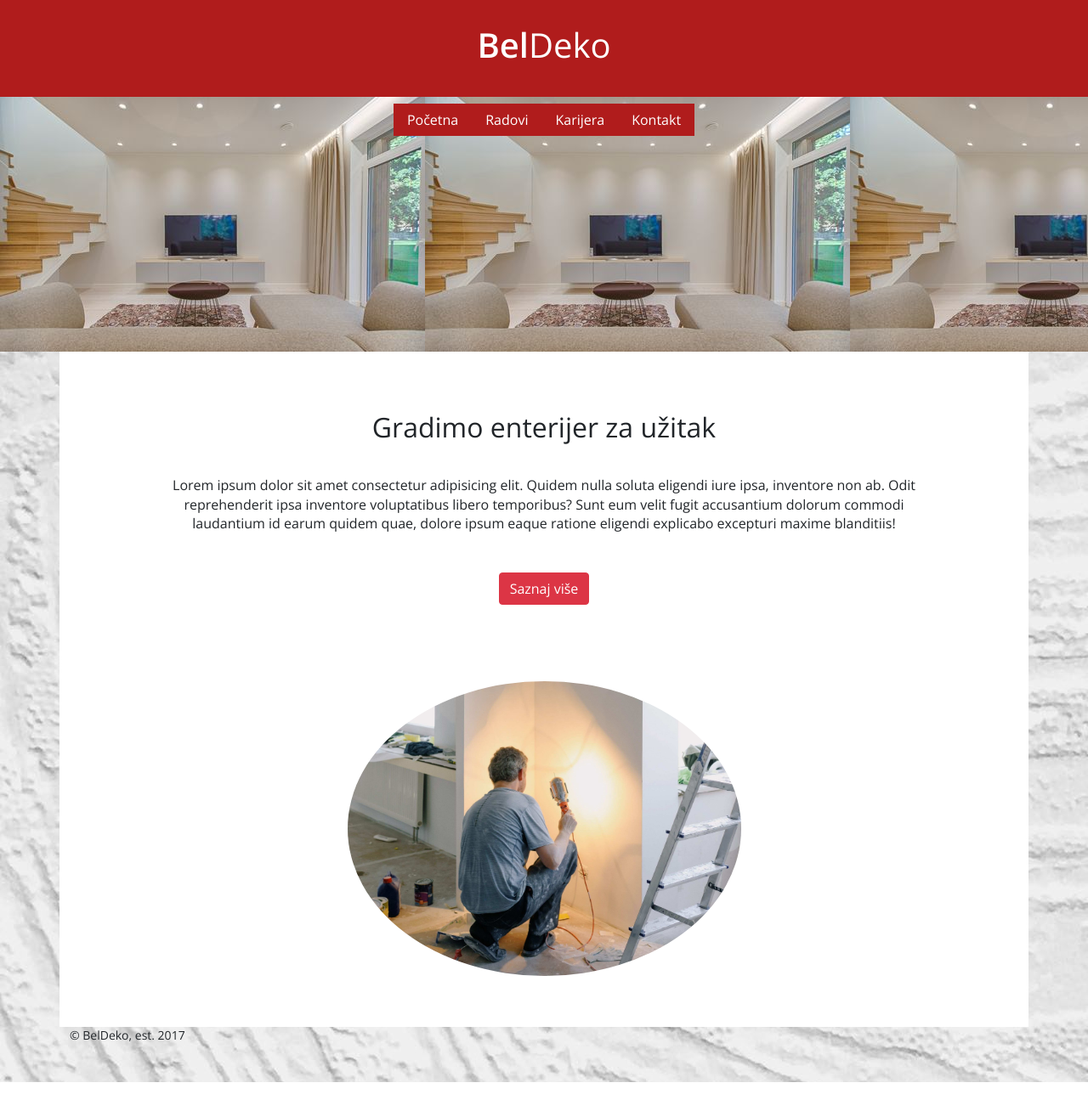
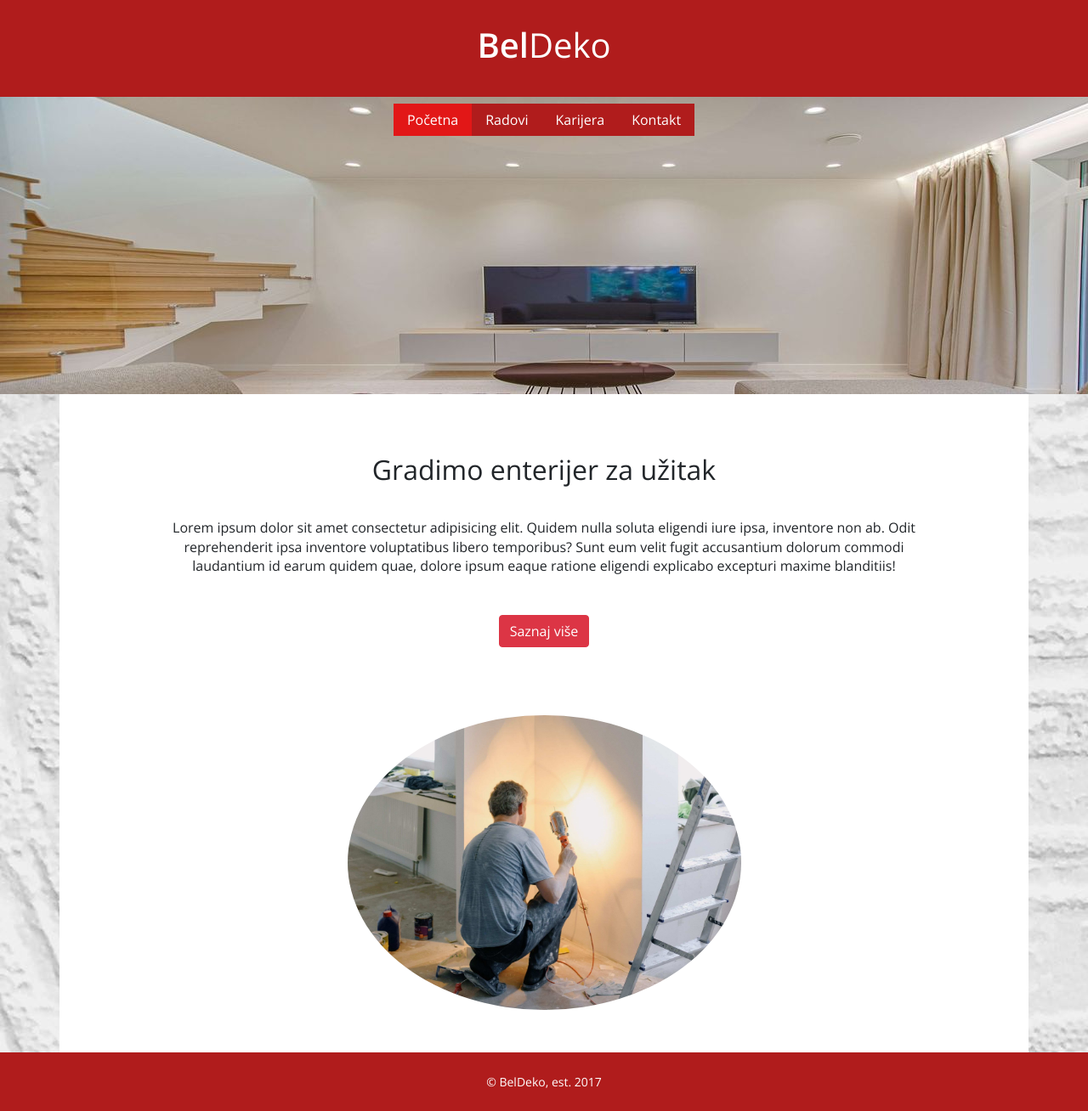
Before and after one commit to MirkoDuric/BelDeko, a plain HTML site: page index.html in a window 1280 px wide. Shown: the whole page at 85% size. Before the commit the page ends 1274 px from the top, so only its background shows below. Drawn offline with nearby package versions, Linux system fonts and the light colour scheme.

Commit message:
Pocetna gotova. Popraviti bkg-img i dodati tekst

```diff
--- a/index.html
+++ b/index.html
@@ -4,7 +4,7 @@
     <meta charset="UTF-8">
     <meta http-equiv="X-UA-Compatible" content="IE=edge">
     <meta name="viewport" content="width=device-width, initial-scale=1.0">
-    <meta name="discription" content="Da li su u pitanju rigips radovi, molerski radovi ili stolarija: Mi nudimo sveobuhvatnu uslugu u Doboju ali i šire. Nova gradnja ili renoviranja mi smo najefikasnije rješenje">
+    <meta name="discription" content="Da li su u pitanju rigips radovi, molerski radovi ili stolarija: Mi nudimo sveobuhvatnu uslugu u Doboju ali i šire. Nova gradnja ili renoviranja mi smo najefikasnije rješenje. Nudimo posao i obuku.">
     <title>BelDeko|Suva gradnja</title>
     <link rel="stylesheet" href="./main.css">
     <link rel="preconnect" href="https://fonts.googleapis.com">
@@ -65,7 +65,7 @@
     <!-- Footer START -->
     <footer class="main-footer">
         <div class="bdfooter container">
-            <small class="col col-xs-9 col-sm-9 col-md-10 col-lg-10 col-xl-10">
+            <small class="footertxt col col-xs-9 col-sm-9 col-md-10 col-lg-10 col-xl-10">
                 <p>
                     &copy; BelDeko, est. 2017
                 </p>
--- a/main.css
+++ b/main.css
@@ -36,8 +36,9 @@ body {
     font-weight: bold;
 }
 .header-main {
-    background-image: url(./img/bkg-main.jpg);
-    height: 300px;
+    background-image: url(./img/bkg-section.jpg);
+    height: 350px;
+    width: 100%;
 }
 .header-main .navigacija {
     background-color: #B01C1C;
@@ -48,7 +49,7 @@ body {
 .header-main .navigacija a:hover {
     background-color: #E21717;
 }
-.header-main .navigacija a:active{
+.header-main .navigacija .active{
     background-color: #E21717;
 
 }
@@ -65,7 +66,16 @@ body {
 .img-radovi {
     width: 50%;
     border-radius: 50%;
-    margin: 20px 0 60px 0;
+    margin: 10px 0 50px 0;
+}
+.main-footer {
+    background-color: #B01C1C;
+    text-align: center;
+    color: #fff;
+}
+.main-footer .col p {
+    padding: 25px 0 25px 0;
+    margin-bottom: auto;
 }
 /***********************************
             Helper classes
```
Also changed, not shown: img/bkg-main.jpg (deleted), img/bkg-section.jpg (added), 2 other files.
